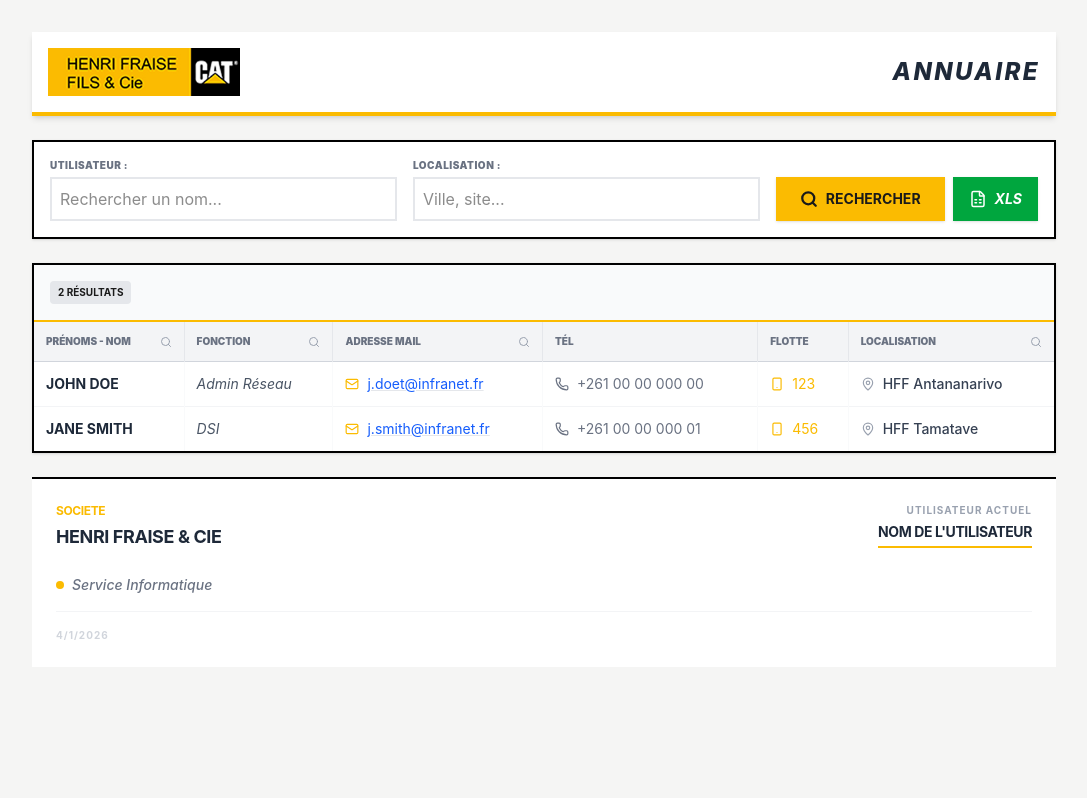
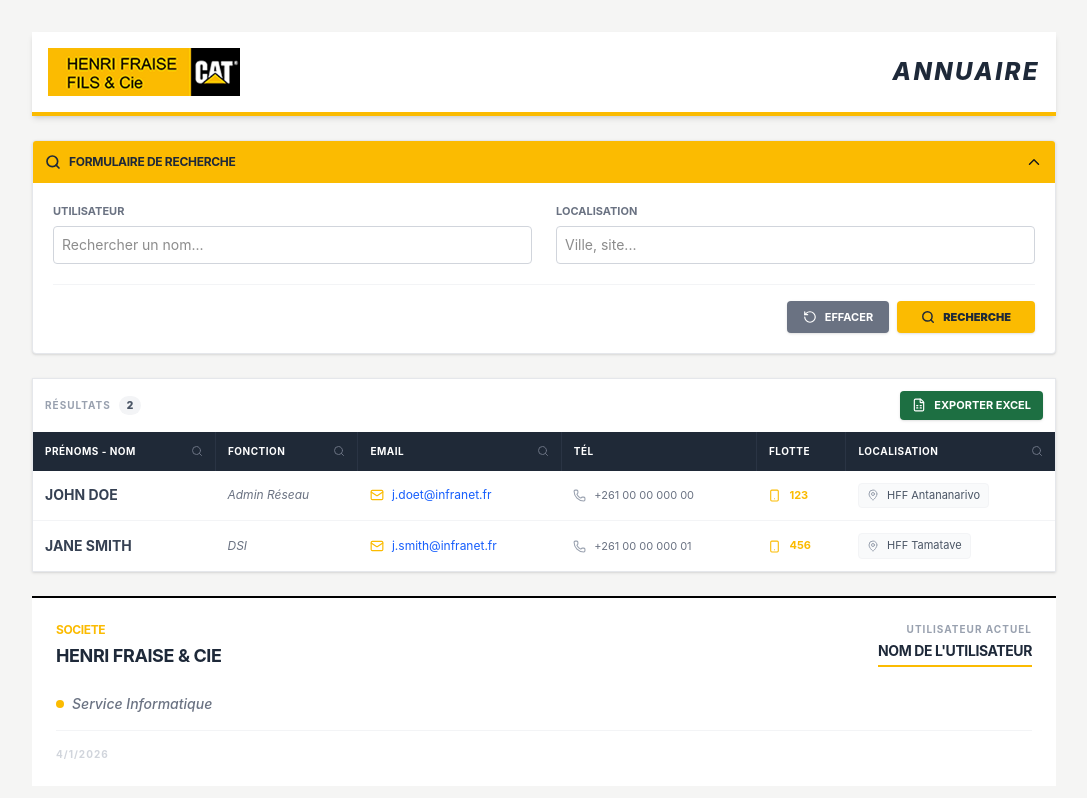
Before and after one commit to IrinaRf/hff_annuaire, a React (Vite) app in the folder frontend/: page / in a window 1280 px wide. Shown: the top 798 px of the page, without its empty margins (96-1183 px from the left). Built offline with nearby package versions, Linux system fonts and the light colour scheme.

Commit message:
feat: modification du component recherche (SearchBar) et début de standardisation de l'interface

```diff
--- a/frontend/src/App.tsx
+++ b/frontend/src/App.tsx
@@ -11,11 +11,9 @@
   };
 
   return (
-    /* 'min-h-screen' pour que le gris couvre toute la hauteur de l'écran */
-    /* 'bg-workspace' (si configuré) ou simplement le fond par défaut de ton body */
+
     <div className="min-h-screen flex flex-col p-4 md:p-8">
 
-      {/* Conteneur principal pour limiter la largeur et centrer (optionnel) */}
       <div className="max-w-5xl mx-auto w-full space-y-6">
 
         {/* 1. Le Haut de page */}
--- a/frontend/src/components/LdapList.tsx
+++ b/frontend/src/components/LdapList.tsx
@@ -1,8 +1,7 @@
 import React from 'react';
-import { Mail, Phone, MapPin, User, Briefcase, Smartphone, Search } from 'lucide-react';
+import { Mail, Phone, MapPin, Smartphone, Search, FileSpreadsheet } from 'lucide-react';
 
 const LdapList: React.FC = () => {
-  // On prépare tes 6 colonnes avec des données de test
   const users = [
     {
       id: 1,
@@ -25,73 +24,103 @@
   ];
 
   return (
-    <main className="bg-white border-2 border-black shadow-sm overflow-hidden">
+    <main className="bg-white border border-gray-200 shadow-sm overflow-hidden">
 
-      {/* Titre de la section */}
-      <div className="bg-gray-50 p-4 border-b-2 border-infranet flex justify-between items-center">
-        {/* <h2 className="font-black uppercase tracking-tighter text-lg text-gray-700">
-          Affichage des données LDAP
-        </h2> */}
-        <span className="text-[10px] bg-gray-200 px-2 py-1 font-bold rounded">
-          {users.length} RÉSULTATS
-        </span>
+      {/* 1. BARRE D'OUTILS (Action Excel + Compteur) */}
+      <div className="p-3 flex justify-between items-center bg-white">
+        <div className="flex items-center gap-2">
+          <span className="text-[10px] font-bold text-gray-400 uppercase tracking-widest">
+            Résultats
+          </span>
+          <span className="bg-gray-100 text-gray-600 text-[10px] px-2 py-0.5 rounded-full font-black">
+            {users.length}
+          </span>
+        </div>
+
+        {/* Bouton Excel style Option A */}
+        <button className="flex items-center gap-2 bg-[#1D6F42] hover:bg-[#155231] text-white px-3 py-1.5 rounded-sm font-bold text-[11px] transition-colors shadow-sm">
+          <FileSpreadsheet size={14} />
+          <span>EXPORTER EXCEL</span>
+        </button>
       </div>
 
+      {/* 2. TABLEAU AVEC EN-TÊTE NOIR (Standardisation) */}
       <div className="overflow-x-auto">
         <table className="w-full border-collapse text-left">
-          {/* Entête du tableau avec les 6 colonnes */}
           <thead>
-            <tr className="bg-gray-100 border-b border-gray-300">
-              <th className="p-3 text-[10px] font-black uppercase text-gray-500 border-r border-gray-200">
-                <div className="flex items-center justify-between">Prénoms - Nom <Search size={12} className="text-gray-400" /></div>
+            {/* On passe sur un fond sombre comme sur ta capture */}
+            <tr className="bg-[#1f2937] text-white">
+              <th className="p-3 text-[10px] font-bold uppercase tracking-wider border-r border-gray-700/50">
+                <div className="flex items-center justify-between gap-2">
+                  Prénoms - Nom <Search size={12} className="text-gray-500" />
+                </div>
               </th>
-              <th className="p-3 text-[10px] font-black uppercase text-gray-500 border-r border-gray-200">
-                <div className="flex items-center justify-between">Fonction <Search size={12} className="text-gray-400" /></div>
+              <th className="p-3 text-[10px] font-bold uppercase tracking-wider border-r border-gray-700/50">
+                <div className="flex items-center justify-between gap-2">
+                  Fonction <Search size={12} className="text-gray-500" />
+                </div>
               </th>
-              <th className="p-3 text-[10px] font-black uppercase text-gray-500 border-r border-gray-200">
-                <div className="flex items-center justify-between">Adresse mail <Search size={12} className="text-gray-400" /></div>
+              <th className="p-3 text-[10px] font-bold uppercase tracking-wider border-r border-gray-700/50">
+                <div className="flex items-center justify-between gap-2">
+                  Email <Search size={12} className="text-gray-500" />
+                </div>
               </th>
-              <th className="p-3 text-[10px] font-black uppercase text-gray-500 border-r border-gray-200">
+              <th className="p-3 text-[10px] font-bold uppercase tracking-wider border-r border-gray-700/50">
                 Tél
               </th>
-              <th className="p-3 text-[10px] font-black uppercase text-gray-500 border-r border-gray-200">
+              <th className="p-3 text-[10px] font-bold uppercase tracking-wider border-r border-gray-700/50">
                 Flotte
               </th>
-              <th className="p-3 text-[10px] font-black uppercase text-gray-500">
-                <div className="flex items-center justify-between">Localisation <Search size={12} className="text-gray-400" /></div>
+              <th className="p-3 text-[10px] font-bold uppercase tracking-wider">
+                <div className="flex items-center justify-between gap-2">
+                  Localisation <Search size={12} className="text-gray-500" />
+                </div>
               </th>
             </tr>
           </thead>
 
-          {/* Corps du tableau */}
           <tbody className="divide-y divide-gray-100">
             {users.map((user) => (
-              <tr key={user.id} className="hover:bg-gray-50 transition-colors text-sm">
-                <td className="p-3 font-bold text-gray-800 border-r border-gray-50 uppercase">
+              <tr key={user.id} className="hover:bg-gray-50/80 transition-colors text-sm">
+                <td className="p-3 font-bold text-gray-700 uppercase">
                   {user.prenomNom}
                 </td>
-                <td className="p-3 text-gray-600 italic border-r border-gray-50">
+                <td className="p-3 text-gray-500 italic text-xs">
                   {user.fonction}
                 </td>
-                <td className="p-3 text-blue-600 border-r border-gray-50">
-                  <div className="flex items-center gap-2 underline decoration-gray-200">
-                    <Mail size={14} className="text-infranet" /> {user.mail}
+                <td className="p-3">
+                  <div className="flex items-center gap-2 text-blue-600 hover:underline cursor-pointer">
+                    <Mail size={14} className="text-infranet" />
+                    <span className="text-xs">{user.mail}</span>
                   </div>
                 </td>
-                <td className="p-3 text-gray-500 border-r border-gray-50">
-                  <div className="flex items-center gap-2"><Phone size={14} /> {user.tel}</div>
+                <td className="p-3 text-gray-500 text-xs">
+                  <div className="flex items-center gap-2 text-[11px]">
+                    <Phone size={13} className="text-gray-400" /> {user.tel}
+                  </div>
                 </td>
-                <td className="p-3 text-gray-500 border-r border-gray-50">
-                  <div className="flex items-center gap-2 text-infranet"><Smartphone size={14} /> {user.flotte}</div>
+                <td className="p-3">
+                  <div className="flex items-center gap-2 text-infranet font-bold text-[11px]">
+                    <Smartphone size={13} /> {user.flotte}
+                  </div>
                 </td>
-                <td className="p-3 text-gray-700 font-medium">
-                  <div className="flex items-center gap-2"><MapPin size={14} className="text-gray-400" /> {user.loc}</div>
+                <td className="p-3">
+                  <div className="flex items-center gap-2 bg-gray-50 px-2 py-1 rounded border border-gray-100 text-[11px] text-gray-600 w-fit">
+                    <MapPin size={12} className="text-gray-400" /> {user.loc}
+                  </div>
                 </td>
               </tr>
             ))}
           </tbody>
         </table>
       </div>
+
+      {/* Message "Aucune donnée trouvée" (si users est vide) */}
+      {users.length === 0 && (
+        <div className="p-12 text-center text-gray-400 italic text-sm">
+          Aucune donnée trouvée
+        </div>
+      )}
     </main>
   );
 };
--- a/frontend/src/components/SearchBar.tsx
+++ b/frontend/src/components/SearchBar.tsx
@@ -1,56 +1,102 @@
-import React from 'react';
-
-import { Search, FileSpreadsheet } from 'lucide-react';
+import React, { useState } from 'react';
+import { Search, RotateCcw, ChevronDown } from 'lucide-react';
 
 interface SearchBarProps {
-
   onSearchChange: (user: string, location: string) => void;
 }
 
 const SearchBar: React.FC<SearchBarProps> = ({ onSearchChange }) => {
+  const [isOpen, setIsOpen] = useState(true);
+  const [user, setUser] = useState("");
+  const [loc, setLoc] = useState("");
+
+  const handleClear = () => {
+    setUser("");
+    setLoc("");
+    onSearchChange("", "");
+  };
+
   return (
-    <div className="bg-white border-2 border-black p-4 shadow-sm flex flex-col md:flex-row gap-4 items-end">
+    <div className="bg-white border border-gray-200 shadow-sm rounded-sm overflow-hidden text-left transition-all duration-300">
 
-      {/* 1. Champ Utilisateur (Nom / Prénom) */}
-      <div className="flex-1 w-full text-left">
-        <label className="block text-[10px] font-black uppercase mb-1 text-gray-500 tracking-wider">
-          Utilisateur :
+      {/* 1. BANDEAU DE TITRE */}
+      <div
+        onClick={() => setIsOpen(!isOpen)}
+        className="bg-infranet p-3 flex justify-between items-center cursor-pointer hover:brightness-95 transition-all"
+      >
+        <div className="flex items-center gap-2">
+          <Search size={16} strokeWidth={2.5} className="text-gray-800" />
+          <h2 className="font-bold uppercase tracking-tight text-xs text-gray-800">
+            Formulaire de recherche
+          </h2>
+        </div>
+        {/* Rotation de l'icône selon l'état */}
+        <ChevronDown
+          size={18}
+          className={`transition-transform duration-300 ${isOpen ? 'rotate-180' : 'rotate-0'}`}
+        />
+      </div>
+
+      {/* 2. CONTENU DU FORMULAIRE AVEC ANIMATION SMOOTH */}
+      <div
+        className={`transition-all duration-500 ease-in-out overflow-hidden ${
+          isOpen ? 'max-h-125 opacity-100' : 'max-h-0 opacity-0'
+        }`}
+      >
+        <div className="p-5 space-y-5">
+          <div className="grid grid-cols-1 md:grid-cols-2 gap-6">
+
+            {/* Champ Utilisateur */}
+            <div>
+              <label className="block text-[11px] font-bold uppercase mb-1.5 text-gray-500">
+                Utilisateur
               </label>
-        <div className="relative">
               <input
                 type="text"
+                value={user}
                 placeholder="Rechercher un nom..."
-            className="w-full border-2 border-gray-200 p-2 focus:border-infranet outline-none transition-colors"
-            onChange={(e) => onSearchChange(e.target.value, "")}
+                className="w-full border border-gray-300 rounded-sm p-2 focus:border-infranet focus:ring-1 focus:ring-infranet outline-none transition-all text-sm"
+                onChange={(e) => {
+                  setUser(e.target.value);
+                  onSearchChange(e.target.value, loc);
+                }}
+              />
+            </div>
+
+            {/* Champ Localisation */}
+            <div>
+              <label className="block text-[11px] font-bold uppercase mb-1.5 text-gray-500">
+                Localisation
+              </label>
+              <input
+                type="text"
+                value={loc}
+                placeholder="Ville, site..."
+                className="w-full border border-gray-300 rounded-sm p-2 focus:border-infranet focus:ring-1 focus:ring-infranet outline-none transition-all text-sm"
+                onChange={(e) => {
+                  setLoc(e.target.value);
+                  onSearchChange(user, e.target.value);
+                }}
               />
             </div>
           </div>
 
-      {/* 2. Champ Localisation */}
-      <div className="flex-1 w-full text-left">
-        <label className="block text-[10px] font-black uppercase mb-1 text-gray-500 tracking-wider">
-          Localisation :
-        </label>
-        <input
-          type="text"
-          placeholder="Ville, site..."
-          className="w-full border-2 border-gray-200 p-2 focus:border-infranet outline-none transition-colors"
-        />
-      </div>
-
-      {/* 3. Les Boutons d'action */}
-      <div className="flex gap-2 h-11 w-full md:w-auto">
-        <button className="flex-1 md:flex-none bg-infranet hover:bg-[#e5ac00] px-6 flex items-center justify-center gap-2 font-bold transition-all shadow-sm">
-          <Search size={18} strokeWidth={3} />
-          <span className="text-sm">RECHERCHER</span>
+          {/* 3. BARRE D'ACTIONS */}
+          <div className="flex justify-end items-center pt-4 border-t border-gray-100 gap-2">
+            <button
+              onClick={handleClear}
+              className="flex items-center justify-center gap-2 bg-gray-500 hover:bg-gray-600 text-white px-4 py-2 rounded-sm font-bold text-[11px] transition-colors shadow-sm"
+            >
+              <RotateCcw size={14} /> EFFACER
             </button>
 
-        <button className="bg-green-600 hover:bg-green-700 text-white px-4 flex items-center justify-center gap-2 font-bold transition-all shadow-sm">
-          <FileSpreadsheet size={18} />
-          <span className="hidden lg:inline text-sm italic">XLS</span>
+            <button className="flex items-center justify-center gap-2 bg-infranet hover:bg-[#e5ac00] text-gray-800 px-6 py-2 rounded-sm font-black text-[11px] transition-colors shadow-sm uppercase">
+              <Search size={14} strokeWidth={2.5} />
+              Recherche
             </button>
           </div>
-
+        </div>
+      </div>
     </div>
   );
 };
```
Lines whose indentation alone changed are shown as unchanged.
